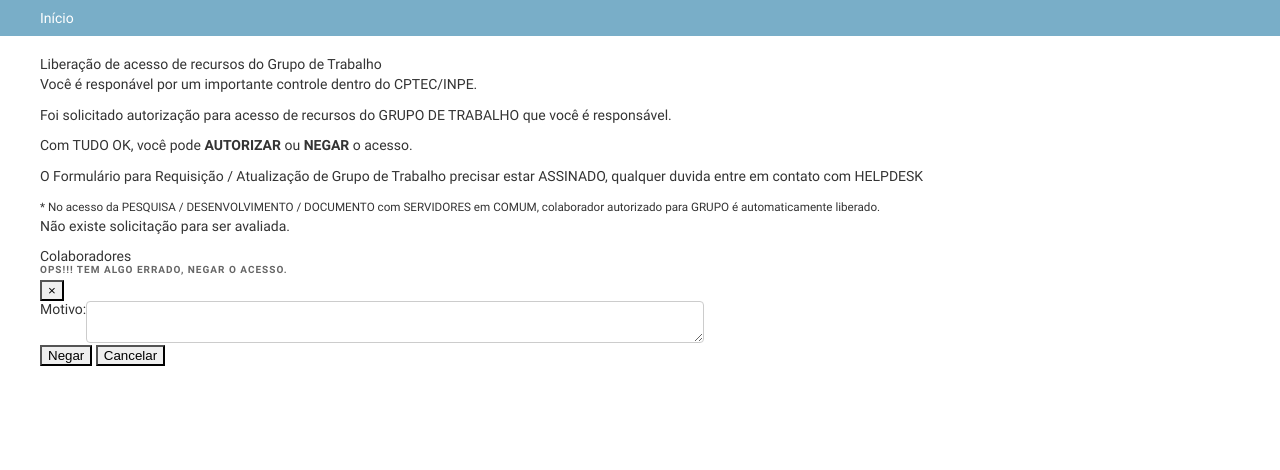
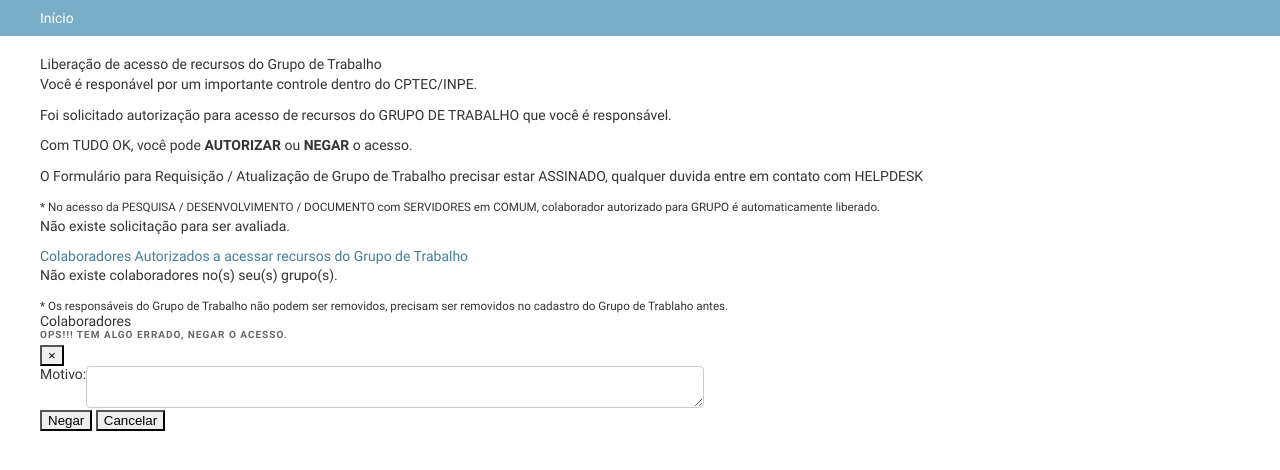
Before and after one commit to marcelogumercinocosta/portal, a Django app: page /conta/responsavel/ in a window 1280 px wide. Shown: the part 20-490 px from the top of the page. Run offline with Django 3.2, Linux system fonts and the light colour scheme; the visitor is signed in with stand-in values (Sample User, id 1); data that the repository does not hold is empty; parts of the project's set-up code (start-up, migrations or seed data) failed here and were passed over.

Commit message:
Adicionado a funcionalidade de Remocao de permissao de grupo

```diff
--- a/apps/colaborador/templates/colaborador/responsavel.html
+++ b/apps/colaborador/templates/colaborador/responsavel.html
@@ -108,6 +108,51 @@
 						<p>N&atilde;o existe solicita&ccedil;&atilde;o para ser avaliada.</p>
 					</div>
 				{% endfor %}
+				<div class="box-garb">
+					<div id="accordion" role="tablist" aria-multiselectable="true">
+						<div class="panel panel-default">
+							<div class="panel-heading" role="tab" id="headingAutorizado">
+								<div class="module-header">
+									<a role="button" class="collapsed" data-toggle="collapse" data-parent="#accordion" href="#collapseAutorizado" aria-expanded="false" aria-controls="collapseAutorizado">
+										<div class="legend">Colaboradores Autorizados a acessar recursos do Grupo de Trabalho</div>
+									</a>
+								</div>
+							</div>
+							<div id="collapseAutorizado" class="panel-collapse collapse in " role="tabpanel" aria-labelledby="headinAutorizado">
+								{% for aprovado in aprovados %}
+										<div div class="row p-0 m-0 grupo_acesso_categoria  border-bottom">
+											<div class="col-12 pl-0 ml-0">
+												<div class="row m-0 p-2  ">
+													<div class="col-3  p-0  p-1 " >
+														<b>{{ aprovado.colaborador.username }}</b> <br> {{ aprovado.colaborador.full_name }}
+													</div>
+													<div class="col-3 p-0 pt-3" >
+														<b>{{aprovado.grupo_acesso}}</b>
+													</div>
+													<div class="col-3  p-0 pt-3"  >
+														{{ aprovado.colaborador.email }}
+													</div>
+													<div class="col-1 p-0 pt-3" >
+														{{ aprovado.colaborador.ramal|default:"--"}}
+													</div>
+													<div class="col-2 p-1" >
+														{% if not aprovado.colaborador in aprovado.grupo_acesso.grupo_trabalho.responsavel.all %}
+															<a href="{% url 'colaborador:responsavel_remover' aprovado.id %}" class="btn btn-danger text-white ">Remover Acesso</a>
+														{% endif %}
+													</div>
+												</div>
+											</div>
+									</div>
+								{% empty %}
+									<div class="p-2">
+										<p>N&atilde;o existe colaboradores no(s) seu(s) grupo(s).</p>
+									</div>
+								{% endfor %}
+								<small>* Os responsáveis do Grupo de Trabalho não podem ser removidos, precisam ser removidos no cadastro do Grupo de Trablaho antes.</small>
+							</div>
+						</div>
+					</div>
+				</div>
 			</div>
 			<div class="box-column box-garb">
 					<div class="module-header">
--- a/apps/colaborador/urls/auth.py
+++ b/apps/colaborador/urls/auth.py
@@ -4,6 +4,7 @@ from django.urls import path
 from apps.colaborador.views import (
     ResponsavelAprovarView,
     ResponsavelNegarView,
+    ResponsavelRemoverView,
     ResponsavelView,
     SecretariaRevisarView,
     SecretariaNegarView,
@@ -27,6 +28,7 @@ urlpatterns = [
     path("chefia/<uidb64>/<token>", login_required(ChefiaAprovarView.as_view()), name="chefia_aprovar"),
     path("responsavel/", login_required(ResponsavelView.as_view()), name="responsavel"),
     path("responsavel/<int:pk>/aprovar", login_required(ResponsavelAprovarView.as_view()), name="responsavel_aprovar"),
+    path("responsavel/<int:pk>/remover", login_required(ResponsavelRemoverView.as_view()), name="responsavel_remover"),
     path("responsavel/negar/", login_required(ResponsavelNegarView.as_view()), name="responsavel_negar"),
     path("secretaria/", login_required(SecretariaView.as_view()), name="secretaria"),
     path("secretaria/negar", login_required(SecretariaNegarView.as_view()), name="secretaria_negar"),
--- a/apps/colaborador/views.py
+++ b/apps/colaborador/views.py
@@ -238,9 +238,11 @@ class ResponsavelView(ViewContextMixin, LoginRequiredMixin, PermissionRequiredMi
     def get_context_data(self, **kwargs):
         responsavel = self.request.user
         responsavel_grupos_acesso = [GrupoAcesso.id for GrupoAcesso in GrupoAcesso.objects.filter(grupo_trabalho__responsavelgrupotrabalho__responsavel_id=responsavel.id, grupo_trabalho__confirmacao=1)]
-        colaborador_grupo_acesso = ColaboradorGrupoAcesso.objects.filter(grupo_acesso_id__in=responsavel_grupos_acesso, aprovacao=0).order_by("colaborador__name")
+        colaborador_grupo_acesso_solicitacoes = ColaboradorGrupoAcesso.objects.filter(grupo_acesso_id__in=responsavel_grupos_acesso, aprovacao=0).order_by("colaborador__name")
+        colaborador_grupo_acesso_aprovados =  ColaboradorGrupoAcesso.objects.filter(grupo_acesso_id__in=responsavel_grupos_acesso, aprovacao=1).order_by("colaborador__name")
         context = super(ResponsavelView, self).get_context_data(**kwargs)
-        context["solicitacoes"] = colaborador_grupo_acesso
+        context["solicitacoes"] = colaborador_grupo_acesso_solicitacoes
+        context["aprovados"] = colaborador_grupo_acesso_aprovados
         context["form_negar"] = ResponsavelNegarForm
         return context
 
@@ -276,6 +278,33 @@ class ResponsavelNegarView(LoginRequiredMixin, PermissionRequiredMixin, FormView
         messages.add_message(self.request, messages.SUCCESS, "Colaborador Negado com Sucesso")
         return super().form_valid(form)
 
+
+class ResponsavelRemoverView(LoginRequiredMixin, PermissionRequiredMixin, RedirectView):
+    permission_required = "colaborador.responsavel_colaborador"
+
+    def get_redirect_url(self, *args, **kwargs):
+        responsavel = self.request.user
+        colaborador_grupo_acesso = get_object_or_404(ColaboradorGrupoAcesso, id=kwargs["pk"])
+        responsavel_grupos_acesso = [GrupoAcesso.id for GrupoAcesso in GrupoAcesso.objects.filter(grupo_trabalho__responsavelgrupotrabalho__responsavel_id=responsavel.id, grupo_trabalho__confirmacao=1)]
+        if colaborador_grupo_acesso.grupo_acesso.id in responsavel_grupos_acesso:
+            if not colaborador_grupo_acesso.colaborador in colaborador_grupo_acesso.grupo_acesso.grupo_trabalho.responsavel.all():
+                grupo_acesso_user = ColaboradorGrupoAcesso.objects.filter(colaborador=colaborador_grupo_acesso.colaborador, grupo_acesso__grupo_trabalho = colaborador_grupo_acesso.grupo_acesso.grupo_trabalho )
+                if len(grupo_acesso_user) == 1:
+                    if FreeIPA(self.request).remove_user_group_hhac(colaborador_grupo_acesso.colaborador.username, colaborador_grupo_acesso.grupo_acesso.hbac_freeipa, colaborador_grupo_acesso.grupo_acesso.grupo_trabalho.grupo_sistema):
+                        messages.add_message(self.request, messages.SUCCESS, f"Os acessos {colaborador_grupo_acesso.grupo_acesso} e {colaborador_grupo_acesso.grupo_acesso.grupo_trabalho} do colaborador {colaborador_grupo_acesso.colaborador} foram Removidos com Sucesso")
+                        HistoryColaborador(self.request).responsavel_remover_grupo_acesso(colaborador_grupo_acesso)
+                        HistoryColaborador(self.request).responsavel_remover_grupo(colaborador_grupo_acesso)
+                        colaborador_grupo_acesso.delete()
+                else:
+                    if FreeIPA(self.request).remove_user_hhac(colaborador_grupo_acesso.colaborador.username, colaborador_grupo_acesso.grupo_acesso.hbac_freeipa):
+                        messages.add_message(self.request, messages.SUCCESS, f"Acesso {colaborador_grupo_acesso.grupo_acesso} do colaborador {colaborador_grupo_acesso.colaborador} foi Removido com Sucesso")
+                        HistoryColaborador(self.request).responsavel_remover_grupo_acesso(colaborador_grupo_acesso)
+                        colaborador_grupo_acesso.delete()
+            else:
+                messages.add_message(self.request, messages.WARNING, "O responsavel do grupo não pode ser removido")
+        else:
+            messages.add_message(self.request, messages.ERROR, "Erro na remoção de acesso")
+        return reverse_lazy("colaborador:responsavel")
 
 class ColaboradorStatusView(LoginRequiredMixin, TemplateView):
     template_name = "colaborador/status.html"
--- a/apps/core/admin.py
+++ b/apps/core/admin.py
@@ -30,6 +30,7 @@ class GroupInLine(admin.TabularInline):
             request.db_field_cache = cache
             request.db_field_cache[db_field.name] = formfield.choices
         return formfield
+
 
 class ResponsavelGrupoTrabalhoInLine(admin.TabularInline):
     model = ResponsavelGrupoTrabalho
@@ -124,6 +125,7 @@ class PredioAdmin(admin.ModelAdmin):
     search_fields = ["predio"]
     list_display = ("predio", "predio_sistema", "linhas","colunas", "sensores")
 
+
 @admin.register(GrupoAcesso)
 class GrupoAcessoAdmin(admin.ModelAdmin):
     search_fields = ["grupo_acesso"]
```
Also changed, not shown: apps/colaborador/utils.py (+26 -0 lines), apps/core/utils/freeipa.py (+20 -0 lines), apps/core/utils/updategrupo.py (line endings or trailing spaces).
